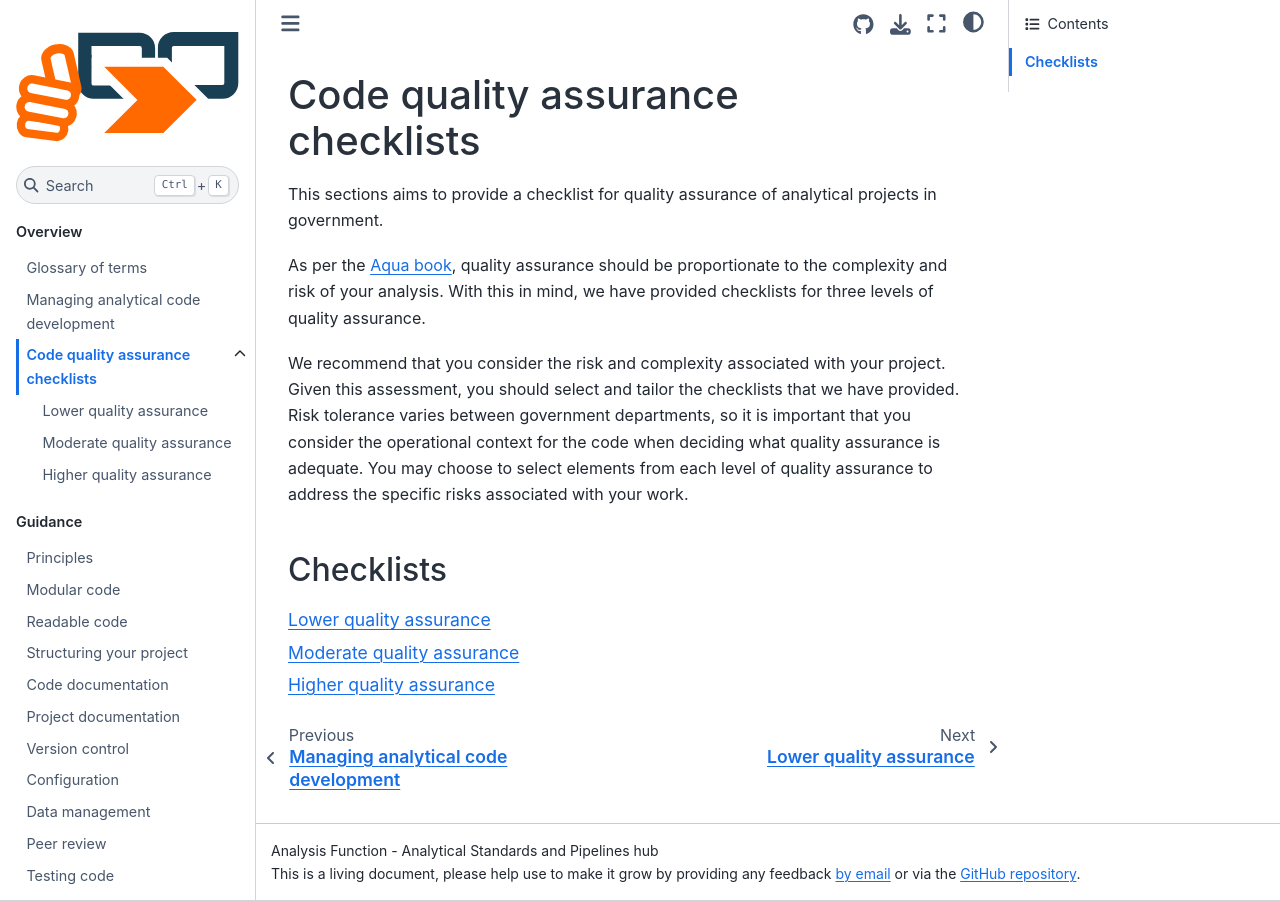
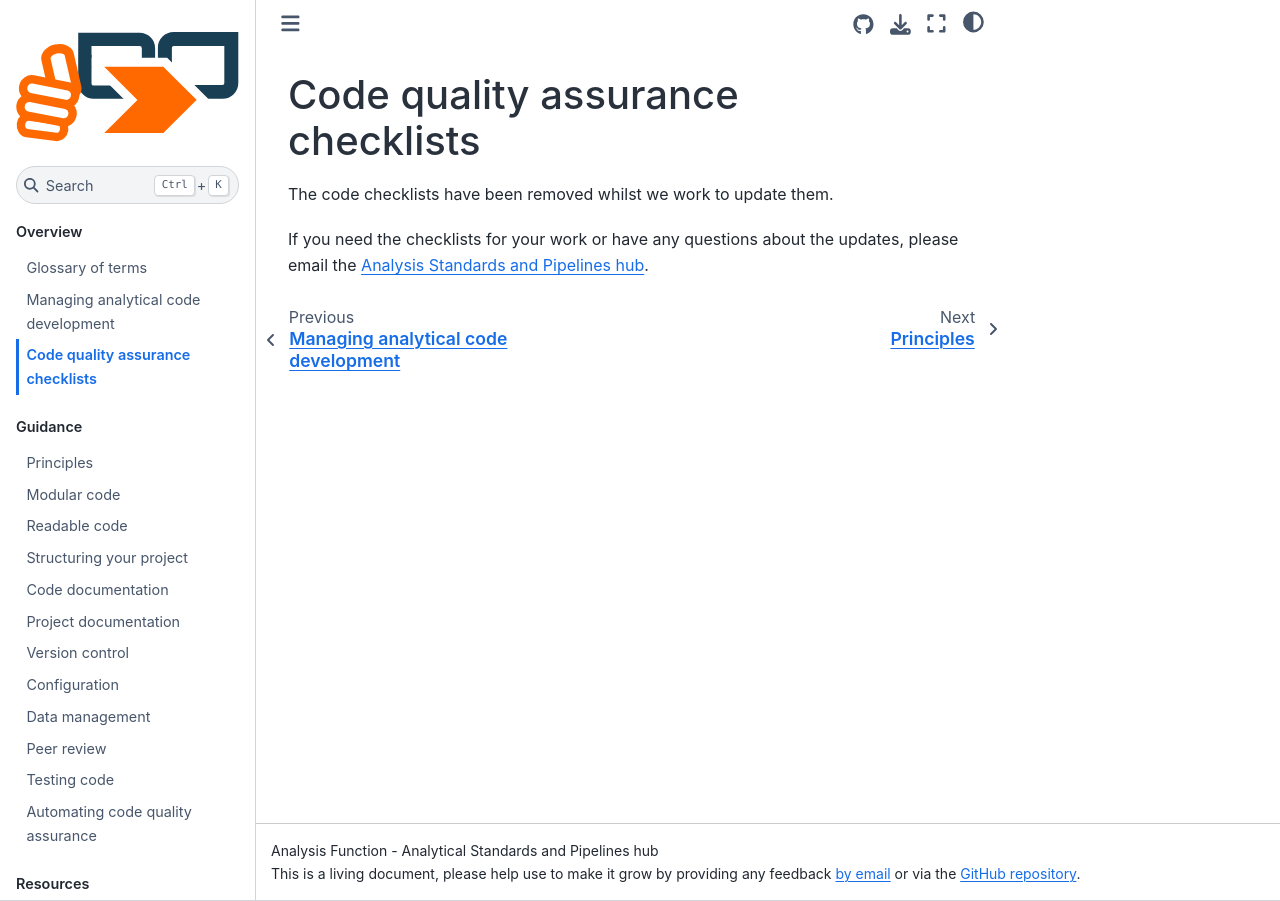
Before and after one commit to best-practice-and-impact/qa-of-code-guidance, a Jupyter Book: the page built from book/checklists.md, in a window 1280 px wide. Built offline with Jupyter Book 1.0.4 settings and Sphinx 7.4.7 and the Sphinx Book theme 1.1.4, drawn with Linux system fonts in a browser that asks for light colours.

Commit message:
remove checklists and add info on why

````diff
--- a/book/_toc.yml
+++ b/book/_toc.yml
@@ -6,10 +6,6 @@ parts:
   - file: glossary
   - file: managers_guide
   - file: checklists
-    sections:
-    - file: checklist_lower
-    - file: checklist_moderate
-    - file: checklist_higher
 
 
 - caption: Guidance
--- a/book/checklists.md
+++ b/book/checklists.md
@@ -1,18 +1,5 @@
 # Code quality assurance checklists
 
-This sections aims to provide a checklist for quality assurance of analytical projects in government.
+The code checklists have been removed whilst we work to update them.
 
-As per the [Aqua book](https://www.gov.uk/government/publications/the-aqua-book-guidance-on-producing-quality-analysis-for-government),
-quality assurance should be proportionate to the complexity and risk of your analysis.
-With this in mind, we have provided checklists for three levels of quality assurance.
-
-We recommend that you consider the risk and complexity associated with your project.
-Given this assessment, you should select and tailor the checklists that we have provided.
-Risk tolerance varies between government departments, so it is important that you consider the operational context for the code when deciding what quality assurance is adequate.
-You may choose to select elements from each level of quality assurance to address the specific risks associated with your work.
-
-
-## Checklists
-
-```{tableofcontents}
-```
+If you need the checklists for your work or have any questions about the updates, please email the [Analysis Standards and Pipelines hub](mailto:ASAP@ons.gov.uk).
````
